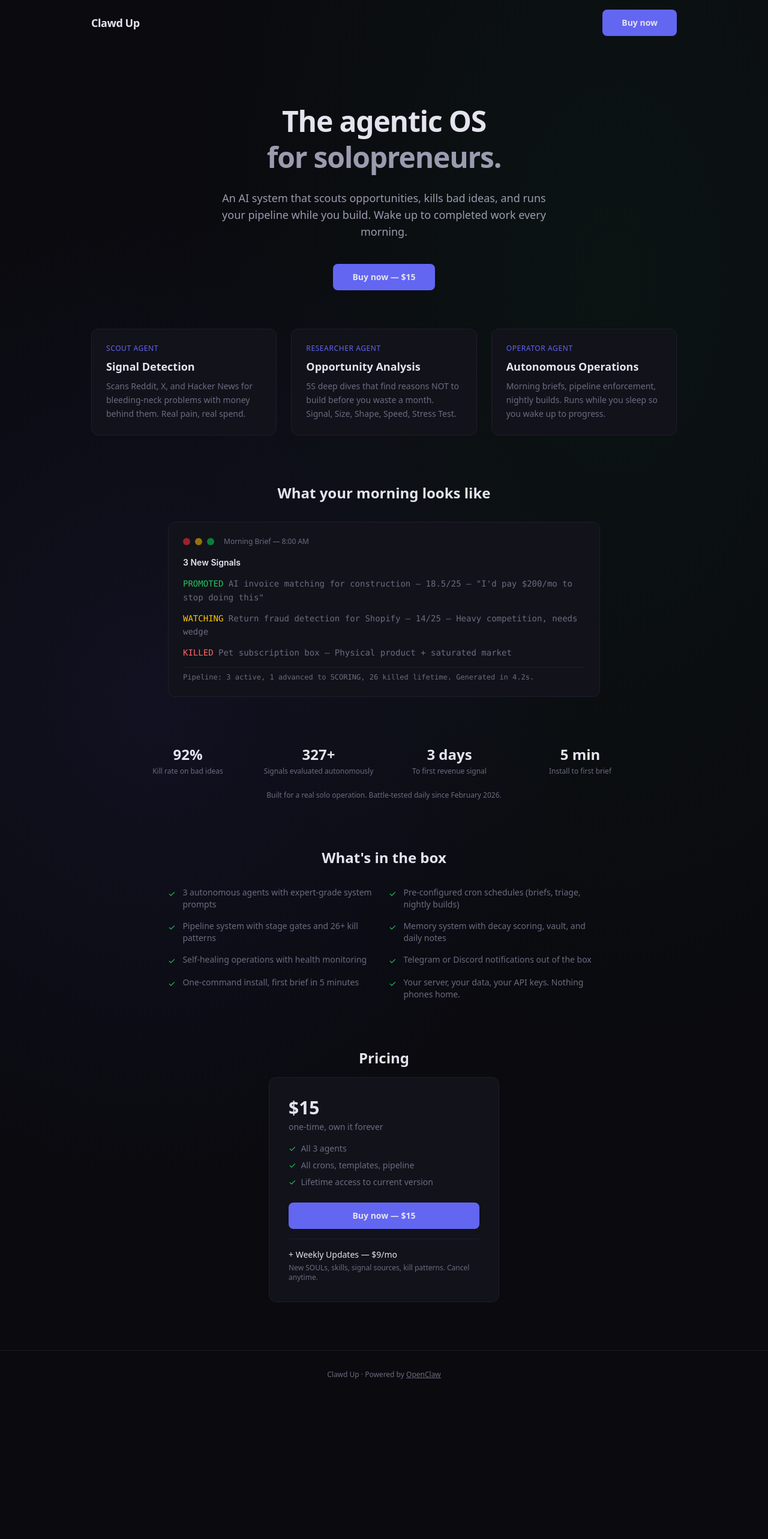
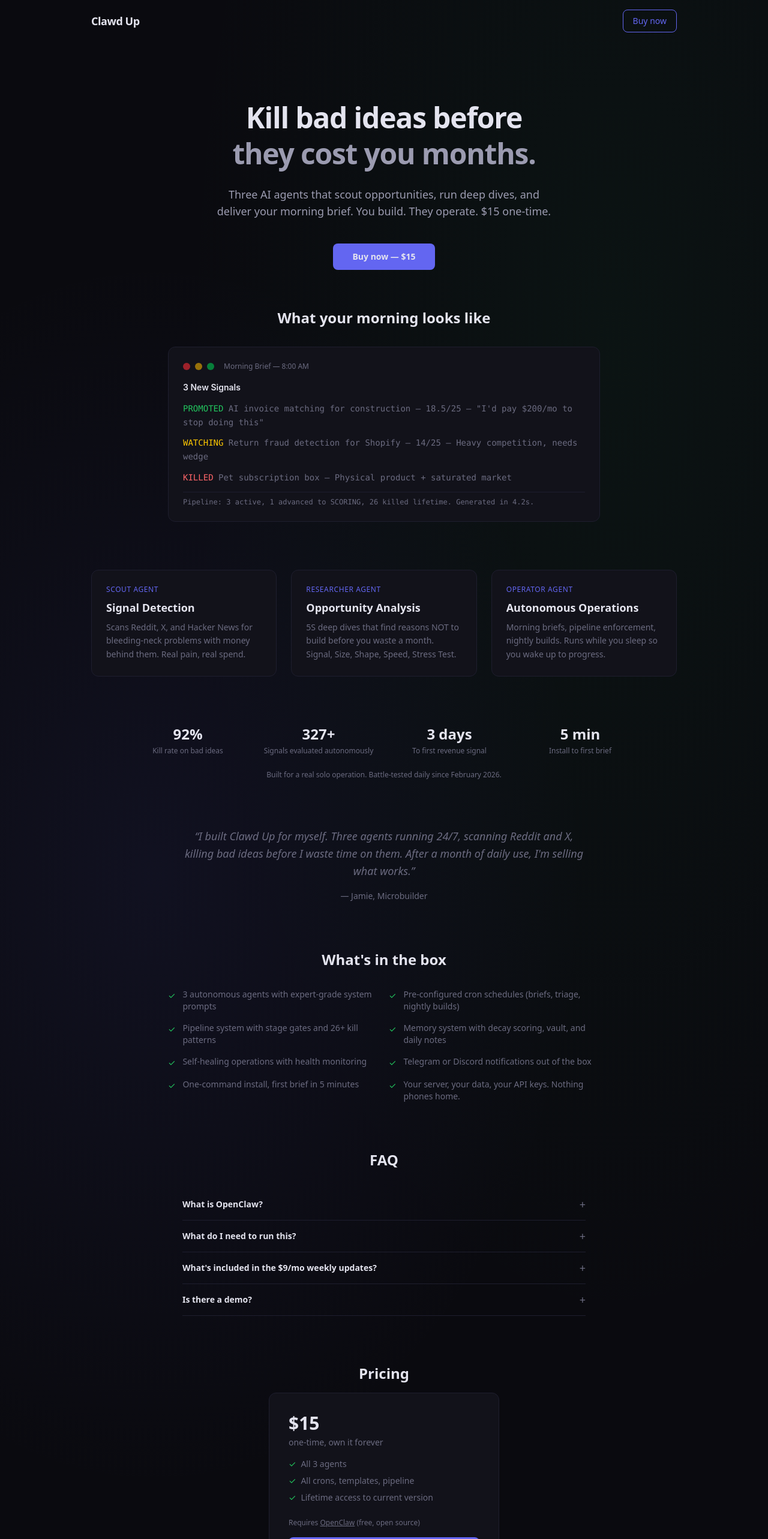
Before and after one commit to Jmee67/clawd-up-web, a Next.js app: page / in a window 1280 px wide. Shown: the top 2566 px of the page at 60% size. Before the commit the page ends 2332 px from the top, so only its background shows below. Built offline with nearby package versions, Linux system fonts and the light colour scheme.

Commit message:
CRO: rewrite headline, reorder sections, add FAQ/testimonial/guarantee, nav ghost button, OpenClaw requirement line

```diff
--- a/app/page.tsx
+++ b/app/page.tsx
@@ -53,6 +53,25 @@
   );
 }
 
+// ── FAQ Item ───────────────────────────────────────────
+function FAQItem({ q, a }: { q: string; a: string }) {
+  const [open, setOpen] = useState(false);
+  return (
+    <div className="border-b border-[var(--border)] py-4">
+      <button
+        onClick={() => setOpen(!open)}
+        className="w-full text-left flex items-center justify-between gap-4"
+      >
+        <span className="text-sm font-semibold text-[var(--text)]">{q}</span>
+        <span className="text-[var(--text-muted)] shrink-0 text-lg leading-none">{open ? "−" : "+"}</span>
+      </button>
+      {open && (
+        <p className="text-sm text-[var(--text-muted)] mt-2 leading-relaxed">{a}</p>
+      )}
+    </div>
+  );
+}
+
 // ── Landing Section ────────────────────────────────────
 function Hero({ onStart }: { onStart: () => void }) {
   const scrollToPricing = () => {
@@ -64,20 +83,40 @@
       {/* Nav */}
       <nav className="flex items-center justify-between px-6 py-4 max-w-5xl mx-auto">
         <span className="text-lg font-bold tracking-tight">Clawd Up</span>
-        <BuyButton label="Buy now" className="px-4 py-2 text-sm font-medium" />
+        <a href={CHECKOUT_URL} target="_blank" rel="noopener noreferrer" className="px-4 py-2 text-sm font-medium rounded-lg border border-[var(--accent)] text-[var(--accent)] hover:bg-[var(--accent)] hover:text-white transition-colors">Buy now</a>
       </nav>
 
       {/* Hero */}
       <section className="max-w-3xl mx-auto px-6 pt-24 pb-16 text-center">
         <h1 className="text-4xl md:text-5xl font-bold tracking-tight leading-tight mb-6">
-          The agentic OS<br />
-          <span className="text-[#9b9bb0]">for solopreneurs.</span>
+          Kill bad ideas before<br />
+          <span className="text-[#9b9bb0]">they cost you months.</span>
         </h1>
         <p className="text-lg text-[#9b9bb0] max-w-xl mx-auto mb-10">
-          An AI system that scouts opportunities, kills bad ideas, and runs your
-          pipeline while you build. Wake up to completed work every morning.
+          Three AI agents that scout opportunities, run deep dives, and deliver
+          your morning brief. You build. They operate. $15 one-time.
         </p>
         <BuyButton className="mx-auto" />
+      </section>
+
+      {/* Sample Output (moved above agent cards) */}
+      <section className="max-w-3xl mx-auto px-6 pb-20">
+        <h2 className="text-2xl font-bold mb-8 text-center">What your morning looks like</h2>
+        <div className="rounded-xl border border-[var(--border)] bg-[var(--bg-card)] p-6 overflow-hidden">
+          <div className="flex items-center gap-2 mb-4">
+            <div className="w-3 h-3 rounded-full bg-red-500/60"></div>
+            <div className="w-3 h-3 rounded-full bg-yellow-500/60"></div>
+            <div className="w-3 h-3 rounded-full bg-green-500/60"></div>
+            <span className="text-xs text-[var(--text-muted)] ml-2">Morning Brief — 8:00 AM</span>
+          </div>
+          <div className="space-y-3 text-sm text-[var(--text-muted)] font-mono leading-relaxed">
+            <p className="text-[var(--text)] font-semibold font-sans">3 New Signals</p>
+            <p><span className="text-[var(--green)]">PROMOTED</span> AI invoice matching for construction — 18.5/25 — &quot;I&apos;d pay $200/mo to stop doing this&quot;</p>
+            <p><span className="text-yellow-400">WATCHING</span> Return fraud detection for Shopify — 14/25 — Heavy competition, needs wedge</p>
+            <p><span className="text-red-400">KILLED</span> Pet subscription box — Physical product + saturated market</p>
+            <p className="pt-2 border-t border-[var(--border)] text-xs">Pipeline: 3 active, 1 advanced to SCORING, 26 killed lifetime. Generated in 4.2s.</p>
+          </div>
+        </div>
       </section>
 
       {/* System Components */}
@@ -112,26 +151,6 @@
         ))}
       </section>
 
-      {/* Sample Output */}
-      <section className="max-w-3xl mx-auto px-6 pb-20">
-        <h2 className="text-2xl font-bold mb-8 text-center">What your morning looks like</h2>
-        <div className="rounded-xl border border-[var(--border)] bg-[var(--bg-card)] p-6 overflow-hidden">
-          <div className="flex items-center gap-2 mb-4">
-            <div className="w-3 h-3 rounded-full bg-red-500/60"></div>
-            <div className="w-3 h-3 rounded-full bg-yellow-500/60"></div>
-            <div className="w-3 h-3 rounded-full bg-green-500/60"></div>
-            <span className="text-xs text-[var(--text-muted)] ml-2">Morning Brief — 8:00 AM</span>
-          </div>
-          <div className="space-y-3 text-sm text-[var(--text-muted)] font-mono leading-relaxed">
-            <p className="text-[var(--text)] font-semibold font-sans">3 New Signals</p>
-            <p><span className="text-[var(--green)]">PROMOTED</span> AI invoice matching for construction — 18.5/25 — &quot;I&apos;d pay $200/mo to stop doing this&quot;</p>
-            <p><span className="text-yellow-400">WATCHING</span> Return fraud detection for Shopify — 14/25 — Heavy competition, needs wedge</p>
-            <p><span className="text-red-400">KILLED</span> Pet subscription box — Physical product + saturated market</p>
-            <p className="pt-2 border-t border-[var(--border)] text-xs">Pipeline: 3 active, 1 advanced to SCORING, 26 killed lifetime. Generated in 4.2s.</p>
-          </div>
-        </div>
-      </section>
-
       {/* Stats */}
       <section className="max-w-4xl mx-auto px-6 pb-20">
         <div className="grid grid-cols-2 md:grid-cols-4 gap-6 text-center">
@@ -150,6 +169,14 @@
         <p className="text-center text-xs text-[var(--text-muted)] mt-6">
           Built for a real solo operation. Battle-tested daily since February 2026.
         </p>
+      </section>
+
+      {/* Founder Testimonial */}
+      <section className="max-w-3xl mx-auto px-6 pb-20 text-center">
+        <blockquote className="text-lg italic text-[var(--text-muted)] leading-relaxed max-w-2xl mx-auto">
+          &ldquo;I built Clawd Up for myself. Three agents running 24/7, scanning Reddit and X, killing bad ideas before I waste time on them. After a month of daily use, I&apos;m selling what works.&rdquo;
+        </blockquote>
+        <p className="text-sm text-[var(--text-muted)] mt-4">&mdash; Jamie, Microbuilder</p>
       </section>
 
       {/* What You Get */}
@@ -174,6 +201,29 @@
         </div>
       </section>
 
+      {/* FAQ */}
+      <section className="max-w-3xl mx-auto px-6 pb-20">
+        <h2 className="text-2xl font-bold mb-8 text-center">FAQ</h2>
+        <div className="max-w-2xl mx-auto">
+          <FAQItem
+            q="What is OpenClaw?"
+            a="OpenClaw is a free, open-source AI agent framework. Clawd Up is a pre-configured agent package that runs on top of it. Install OpenClaw first, then add Clawd Up in one command."
+          />
+          <FAQItem
+            q="What do I need to run this?"
+            a="A Linux server (VPS or local) with Node.js 18+, an OpenClaw gateway, and an API key from Anthropic, OpenAI, or Google. A $5/mo VPS works fine."
+          />
+          <FAQItem
+            q="What's included in the $9/mo weekly updates?"
+            a="New agent personalities (SOULs), skills, signal sources, kill patterns, and pipeline improvements. Everything we build and battle-test on our own operation. Cancel anytime."
+          />
+          <FAQItem
+            q="Is there a demo?"
+            a="The morning brief sample above is real output from a live system. Check the GitHub repo for the full agent configs, cron schedules, and pipeline setup."
+          />
+        </div>
+      </section>
+
       {/* Pricing */}
       <section id="pricing" className="max-w-3xl mx-auto px-6 pb-20 text-center">
         <h2 className="text-2xl font-bold mb-4">Pricing</h2>
@@ -185,7 +235,9 @@
             <li><span className="text-[var(--green)] mr-2">&#10003;</span>All crons, templates, pipeline</li>
             <li><span className="text-[var(--green)] mr-2">&#10003;</span>Lifetime access to current version</li>
           </ul>
+          <p className="text-xs text-[var(--text-muted)] mb-4">Requires <a href="https://github.com/openclaw/openclaw" target="_blank" rel="noopener noreferrer" className="underline hover:text-[var(--text)]">OpenClaw</a> (free, open source)</p>
           <BuyButton className="w-full" />
+          <p className="text-xs text-center text-[var(--text-muted)] mt-3">30-day money-back guarantee. No questions asked.</p>
           <div className="mt-4 pt-4 border-t border-[var(--border)]">
             <div className="text-sm font-medium text-[var(--text)] mb-1">
               + Weekly Updates — $9/mo
```
Also changed, not shown: 1 other file (tests, documents, lock files or other folders).
